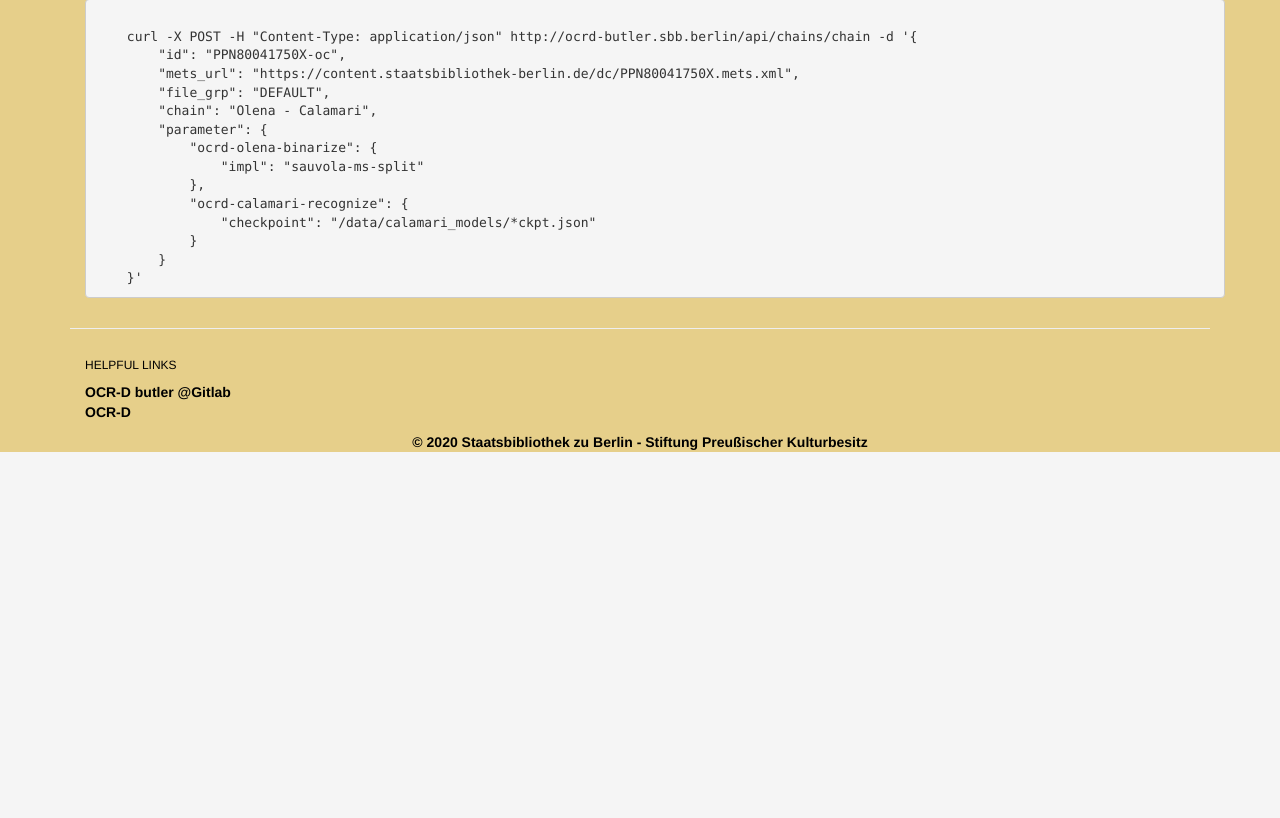
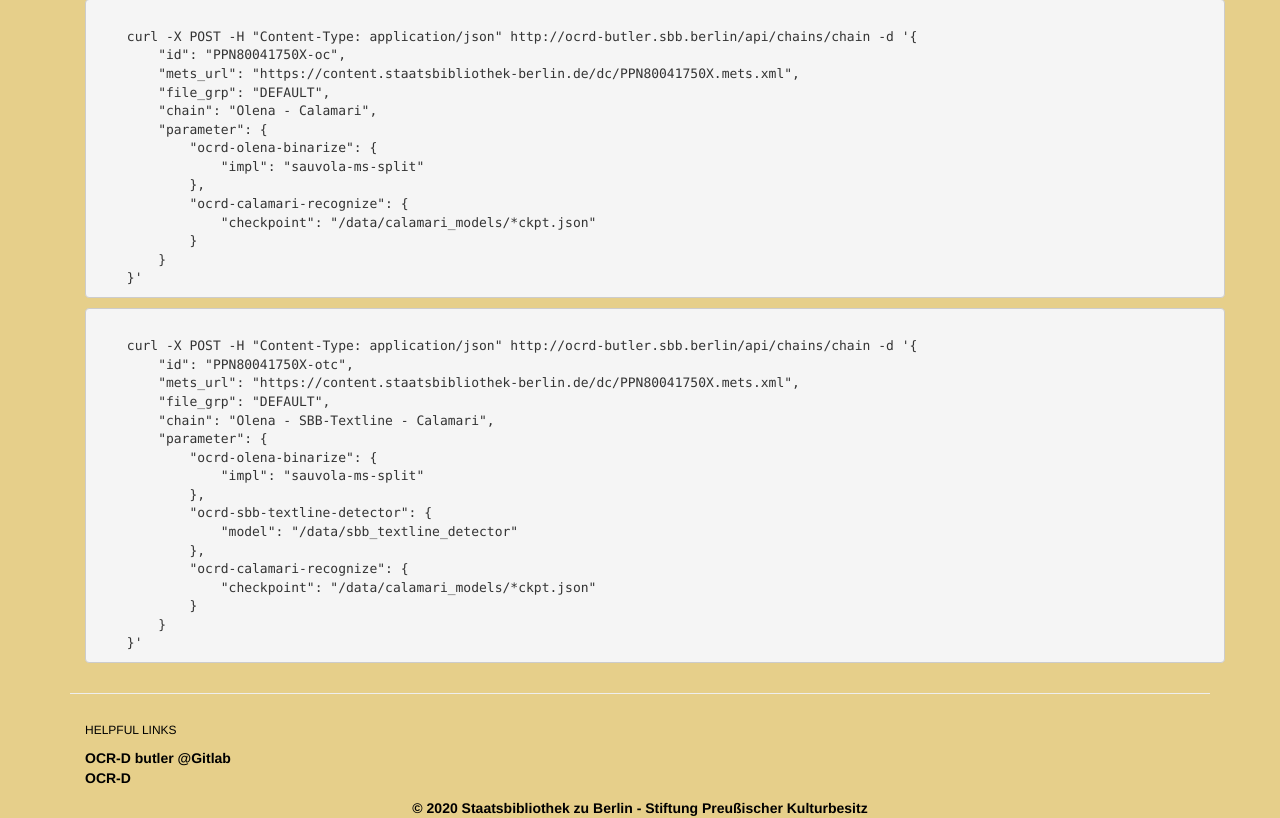
Before and after one commit to StabiBerlin/ocrd_butler, a Flask app: template ocrd_butler/templates/index.html in a window 1280 px wide. Shown: the part 1332-2150 px from the top of the page. Before the commit the page ends 1784 px from the top, so only its background shows below. Run offline with Flask 2, Linux system fonts and the light colour scheme; the template is opened without the code that fills it, so the values that code supplies are empty; parts of the project's set-up code (start-up, migrations or seed data) failed here and were passed over; some libraries are stand-ins or nearby versions.

Commit message:
Integrate sbb_textline_detector.

```diff
--- a/ocrd_butler/api/processors.py
+++ b/ocrd_butler/api/processors.py
@@ -17,6 +17,7 @@
 DIRECT_SCRIPTS = [
     "/srv/ocrd_all/ocrd_olena",
     "/srv/ocrd_all/dinglehopper",
+    "/srv/ocrd_all/sbb_textline_detector",
 ]
 
 
--- a/ocrd_butler/templates/index.html
+++ b/ocrd_butler/templates/index.html
@@ -74,7 +74,25 @@
                 "checkpoint": "/data/calamari_models/*ckpt.json"
             }
         }
+    }'</code></pre><pre><code>
+    curl -X POST -H "Content-Type: application/json" http://ocrd-butler.sbb.berlin/api/chains/chain -d '{
+        "id": "PPN80041750X-otc",
+        "mets_url": "https://content.staatsbibliothek-berlin.de/dc/PPN80041750X.mets.xml",
+        "file_grp": "DEFAULT",
+        "chain": "Olena - SBB-Textline - Calamari",
+        "parameter": {
+            "ocrd-olena-binarize": {
+                "impl": "sauvola-ms-split"
+            },
+            "ocrd-sbb-textline-detector": {
+                "model": "/data/sbb_textline_detector"
+            },
+            "ocrd-calamari-recognize": {
+                "checkpoint": "/data/calamari_models/*ckpt.json"
+            }
+        }
     }'</code></pre></p>
+
         </div>
     </div>
 </div>
```
Also changed, not shown: ocrd_butler/examples/content-examples.json (+17 -0 lines).
